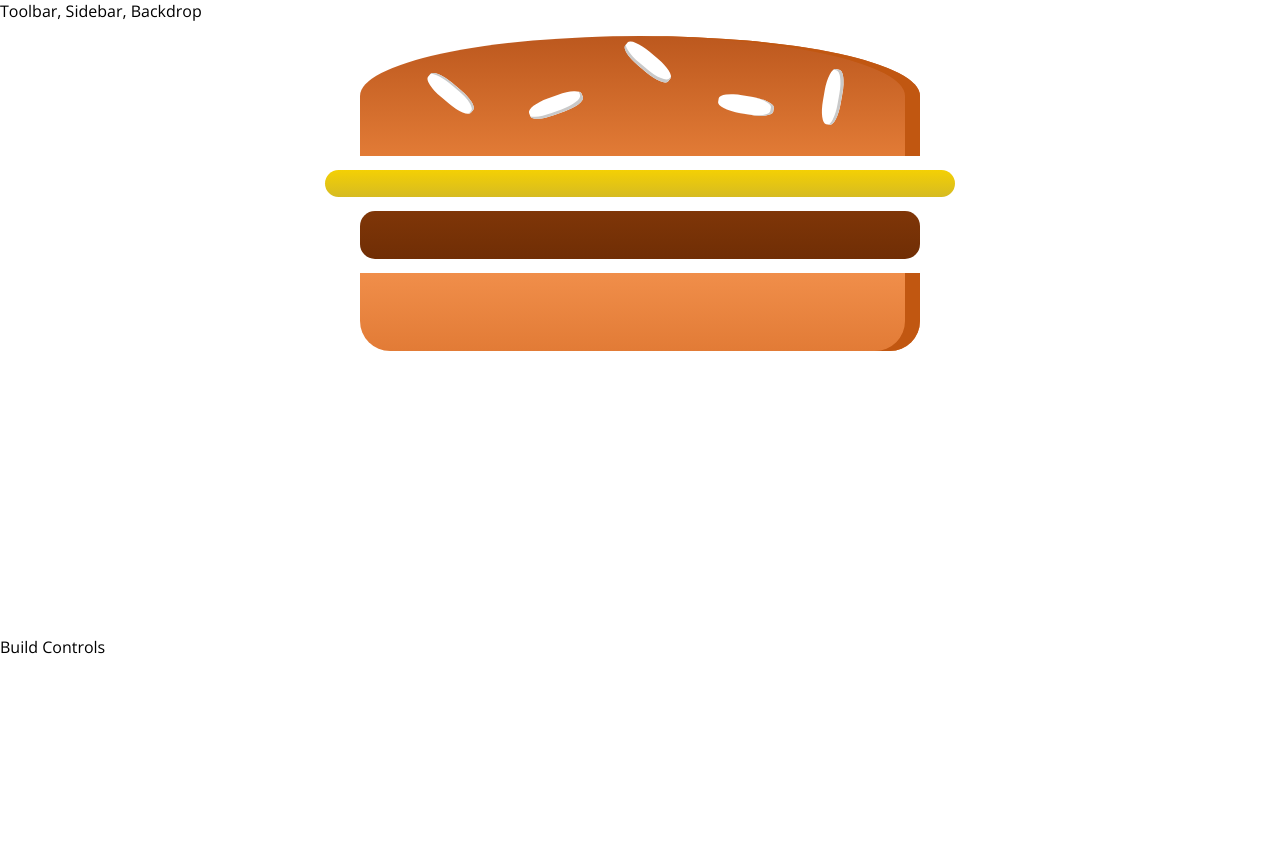
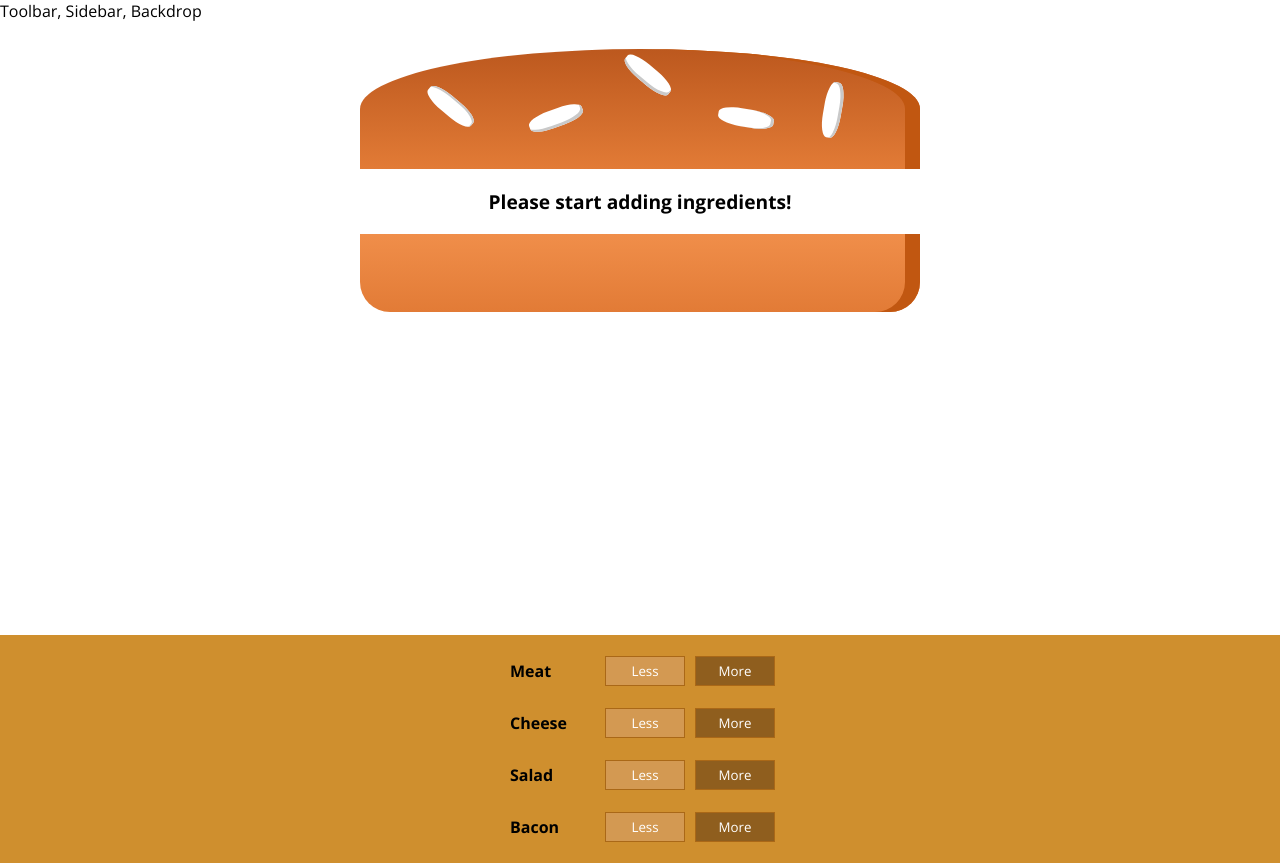
Before and after one commit to naijopkr/react-buger-app, a React (Create React App) app: page / in a window 1280 px wide. Before the commit the page ends 800 px from the top, so only its background shows below. Built offline with nearby package versions, Linux system fonts and the light colour scheme.

Commit message:
BuildControls implemented.

```diff
--- /dev/null
+++ b/src/components/Burger/BuildControls/BuildControl/BuildControl.js
@@ -0,0 +1,19 @@
+import React from 'react'
+
+const buildControl = props => (
+  <div className='BuildControl'>
+    <div className='Label'>{props.label}</div>
+    <button
+     onClick={() => props.onAdd(props.label, -1)}
+     className='Less'>
+      Less
+    </button>
+    <button
+     onClick={() => props.onAdd(props.label, 1)}
+     className='More'>
+      More
+    </button>
+  </div>
+)
+
+export default buildControl
--- /dev/null
+++ b/src/components/Burger/BuildControls/BuildControls.css
@@ -0,0 +1,67 @@
+.BuildControls {
+  width: 100%;
+  background: #CF8F2E;
+  display: flex;
+  flex-flow: column;
+  align-items: center;
+  box-shadow: 0 2px 1px #ccc;
+  margin: auto;
+  padding: 10px 0;
+}
+
+.BuildControl {
+  display: flex;
+  justify-content: space-between;
+  align-items: center;
+  margin: 5px 0;
+}
+
+.BuildControl button {
+  display: block;
+  font-family: inherit;
+  padding: 5px;
+  margin: 0 5px;
+  width: 80px;
+  border: 1px solid #AA6817;
+  cursor: pointer;
+  outline: none;
+}
+
+.BuildControl button:disabled {
+  background-color: #AC9980;
+  border: 1px solid #7E7365;
+  color: #ccc;
+  cursor: default;
+}
+
+.BuildControl button:hover:disabled {
+  background-color: #AC9980;
+  color: #ccc;
+  cursor: not-allowed;
+}
+
+.Label {
+  padding: 10px;
+  font-weight: bold;
+  width: 80px;
+}
+
+.BuildControl .Less {
+  background-color: #D39952;
+  color: white;
+}
+
+.BuildControl .More {
+  background-color: #8F5E1E;
+  color: white;
+}
+
+.BuildControl .Less:hover, .BuildControl .Less:active {
+  background-color: #DAA972;
+  color: white;
+}
+
+.BuildControl .More:hover,.BuildControl .More:active {
+  background-color: #99703F;
+  color: white;
+}
--- /dev/null
+++ b/src/components/Burger/BuildControls/BuildControls.js
@@ -0,0 +1,21 @@
+import React from 'react'
+import BuildControl from './BuildControl/BuildControl'
+import IngredientList from '../BurgerIngredient/IngredientList'
+import './BuildControls.css'
+
+const buildControls = props => {
+  const ingredientsArray = []
+  for (let key in IngredientList) {
+    if (key !== 'BREAD_TOP' && key !== 'BREAD_BOTTOM') {
+      ingredientsArray.push(
+        <BuildControl onAdd={props.onAdd} label={IngredientList[key]} key={key} />
+      )
+    }
+  }
+
+  return <div className='BuildControls'>
+    {ingredientsArray}
+  </div>
+}
+
+export default buildControls
--- a/src/components/Burger/burger.css
+++ b/src/components/Burger/Burger.css
@@ -1,28 +1,29 @@
-.burger {
+.Burger {
   width: 100%;
   margin: auto;
   height: 250px;
   text-align: center;
   font-weight: bold;
   font-size: 1.2em;
+  overflow-y: auto;
 }
 
 @media (max-width: 500px) and (max-height: 400px) {
-  .burger {
+  .Burger {
     width: 350px;
     height: 300px;
   }
 }
 
 @media (min-width: 500px) and (min-height: 401px) {
-  .burger {
+  .Burger {
     width: 450px;
     height: 400px;
   }
 }
 
 @media (min-width: 1000px) and (min-height: 700px) {
-  .burger {
+  .Burger {
     width: 700px;
     height: 600px;
   }
--- a/src/components/Burger/Burger.js
+++ b/src/components/Burger/Burger.js
@@ -1,16 +1,30 @@
 import React from 'react'
-import './burger.css'
+import './Burger.css'
 
 import BurgerIngredient from './BurgerIngredient/BurgerIngredient'
-import ingredientType from './BurgerIngredient/IngredientType'
+import IngredientList from './BurgerIngredient/IngredientList'
 
 const burger = props => {
+  const { ingredients } = props
+  let ingredientsArray = []
+
+  for (let key in ingredients) {
+    for (let i = 0; i < ingredients[key]; i++) {
+      ingredientsArray.push(
+        <BurgerIngredient type={key} key={key + i} />
+      )
+    }
+  }
+
+  if (ingredientsArray.length === 0) {
+    ingredientsArray = <p>Please start adding ingredients!</p>
+  }
+
   return (
-    <div className='burger'>
-      <BurgerIngredient type={ingredientType.BREAD_TOP} />
-      <BurgerIngredient type={ingredientType.CHEESE} />
-      <BurgerIngredient type={ingredientType.MEAT} />
-      <BurgerIngredient type={ingredientType.BREAD_BOTTOM} />
+    <div className='Burger'>
+      <BurgerIngredient type={IngredientList.BREAD_TOP} />
+      {ingredientsArray}
+      <BurgerIngredient type={IngredientList.BREAD_BOTTOM} />
     </div>
   )
 }
--- a/src/components/Burger/BurgerIngredient/BurgerIngredient.js
+++ b/src/components/Burger/BurgerIngredient/BurgerIngredient.js
@@ -1,12 +1,12 @@
 import React from 'react'
-import ingredientType from './IngredientType'
+import IngredientList from './IngredientList'
 import './BurgerIngredient.css'
 
 const burgerIngredient = props => {
 
-  if (props.type === ingredientType.BREAD_TOP) {
+  if (props.type === IngredientList.BREAD_TOP) {
     return (
-      <div className={ingredientType.BREAD_TOP}>
+      <div className={IngredientList.BREAD_TOP}>
         <div className='Seeds1'></div>
         <div className='Seeds2'></div>
       </div>
--- a/src/components/Burger/BurgerIngredient/IngredientType.js
+++ b/src/components/Burger/BurgerIngredient/IngredientList.js
@@ -1,4 +1,4 @@
-const type = {
+const IngredientList = {
   BREAD_BOTTOM: 'BreadBottom',
   BREAD_TOP: 'BreadTop',
   MEAT: 'Meat',
@@ -7,4 +7,4 @@ const type = {
   BACON: 'Bacon'
 }
 
-export default type
+export default IngredientList
--- a/src/containers/BurgerBuilder/BurgerBuilder.js
+++ b/src/containers/BurgerBuilder/BurgerBuilder.js
@@ -1,11 +1,29 @@
 import React, { Component } from 'react'
 import Burger from '../../components/Burger/Burger'
+import BuildControls from '../../components/Burger/BuildControls/BuildControls'
+import IngredientList from '../../components/Burger/BurgerIngredient/IngredientList'
 
 class BurgerBuilder extends Component {
+  state = {
+    ingredients: {
+      [IngredientList.SALAD]: 0,
+      [IngredientList.BACON]: 0,
+      [IngredientList.CHEESE]: 0,
+      [IngredientList.MEAT]: 0
+    }
+  }
+
+  IngredientsHandler = (ingredientKey, value) => {
+    let ingredients = {...this.state.ingredients}
+    if (value < 0 && ingredients[ingredientKey] === 0) return
+    ingredients[ingredientKey] = ingredients[ingredientKey] + value
+    this.setState({ ingredients })
+  }
+
   render = () => (
     <>
-      <Burger />
-      <div>Build Controls</div>
+      <Burger ingredients={this.state.ingredients} />
+      <BuildControls onAdd={this.IngredientsHandler} />
     </>
   )
 }
```
